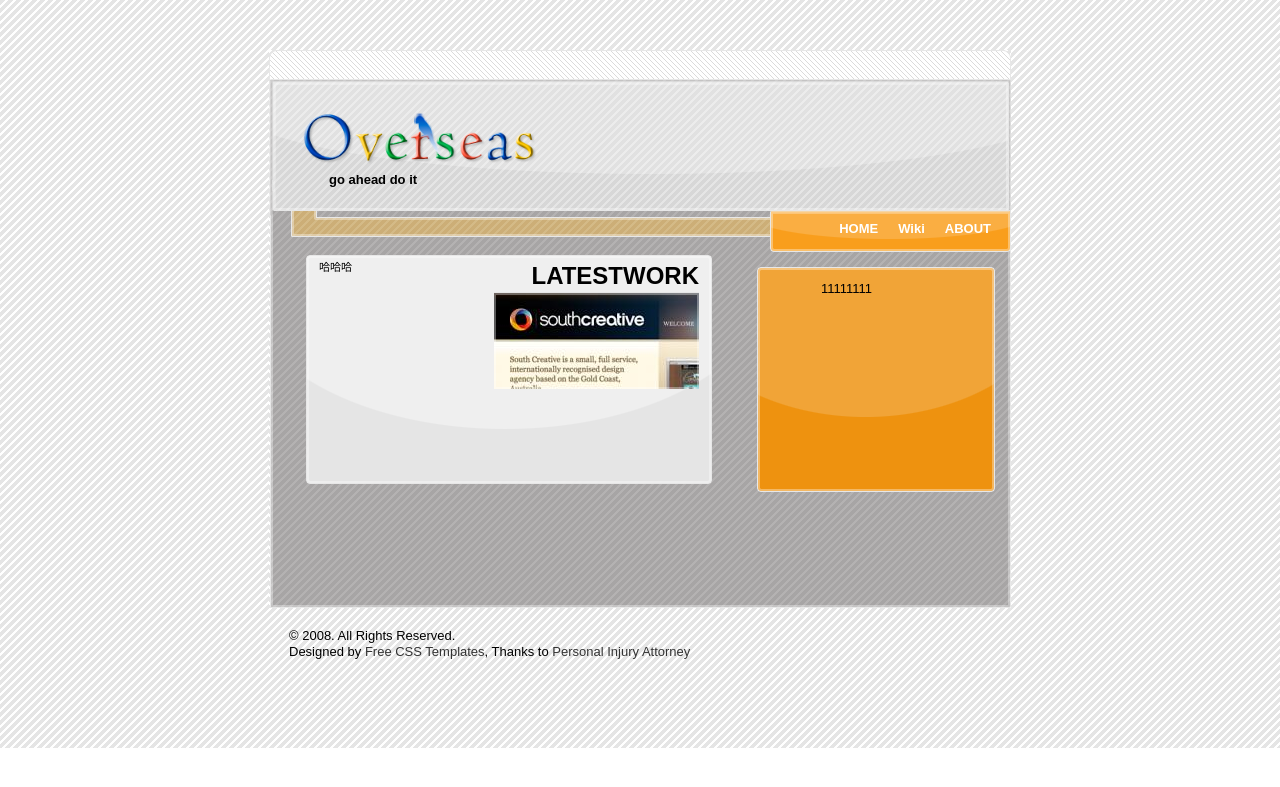
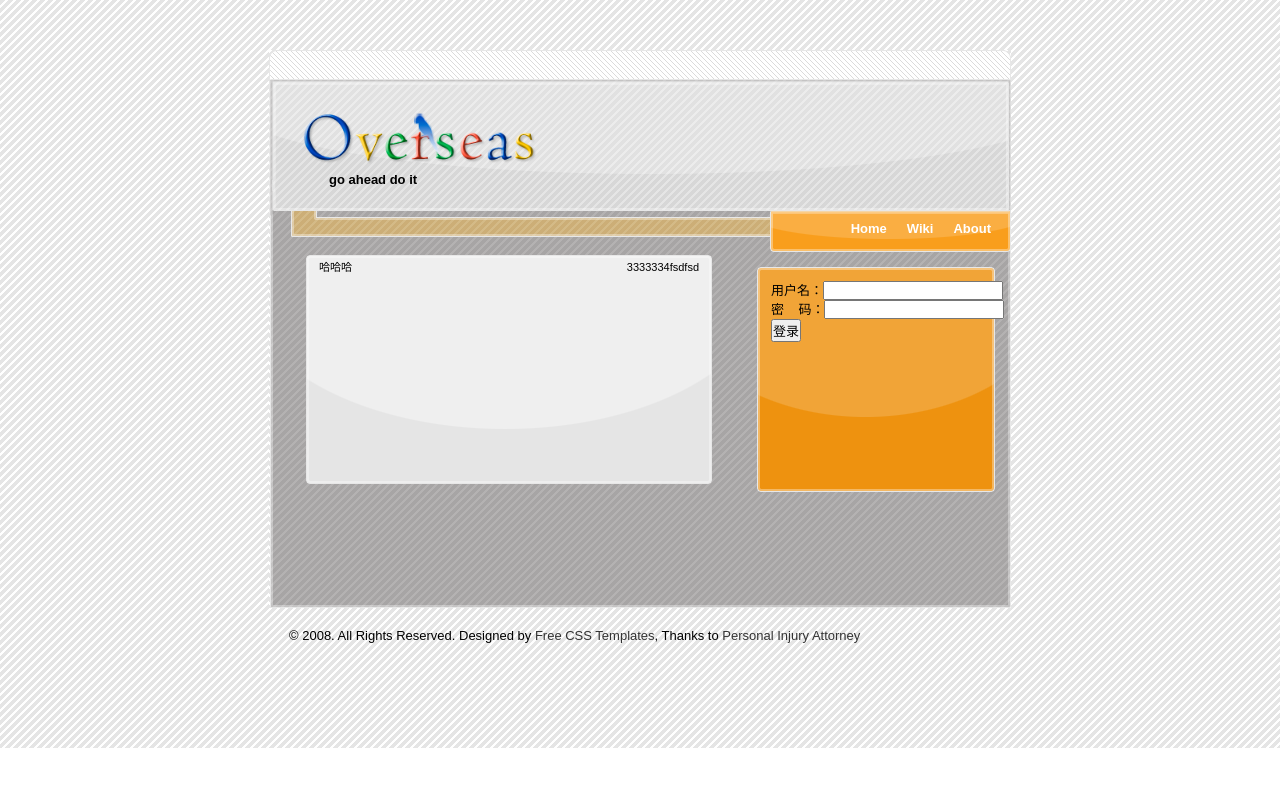
Before and after one commit to doggod999/overseas, a Django app: template template/index.html in a window 1280 px wide. Shown: the top 787 px of the page. Run offline with Django 3.2, Linux system fonts and the light colour scheme; the template is opened without the code that fills it, so the values that code supplies are empty.

Commit message:
登录功能初步

```diff
--- /dev/null
+++ b/login/admin.py
@@ -0,0 +1,5 @@
+from overseas.login.models import User
+
+from django.contrib import admin
+
+admin.site.register(User)
--- a/settings.py
+++ b/settings.py
@@ -78,4 +78,7 @@ INSTALLED_APPS = (
     'django.contrib.contenttypes',
     'django.contrib.sessions',
     'django.contrib.sites',
+    'django.contrib.admin',
+    'overseas.login',
+    'overseas.home',
 )
--- a/static/css/style.css
+++ b/static/css/style.css
@@ -19,8 +19,7 @@ a:hover {
 #wrap {
 	width:742px;
 	text-align:left;
-	margin:0 auto;padding:50px
-
+	margin:0 auto;padding:50px ;
 }
 
 .fl{ float:left}
@@ -46,13 +45,24 @@ img.logoimg{
 .main { width:160px}
 .main h2 {font-size:16px}
 .side {margin:70px 0 0 0 ; width: 250px;}
-.si {margin-left: 60px;}
+div.si
+{
+	margin-left: 10px;
+}
 #ct { width:380px; padding:50px 0 0 50px; font-size:11px}
 #ct div.fr h2 {font-size:24px; font-weight:700; text-align:right}
 ul#nav li {float:left; padding:0 10px}
 ul#nav {position:absolute; right:10px; top:10px; font-weight:700}
-ul#nav li a:hover {color:#990000}
-div.bt  { margin:50px 0 0 70px}
+
+ul#nav li a:hover
+{
+	color:#990000;
+}
+
+div.bt
+{
+	margin:50px 0 0 70px;
+}
 /* footer */
 #footer { height:50px; margin:20px}
 #footer a {color:#333333}
--- a/template/index.html
+++ b/template/index.html
@@ -18,17 +18,23 @@
 
   	<div id="content">
 		<ul id="nav">
-      <li class="first"><a href="#">HOME</a></li>
+			<li class="first"><a href="#">Home</a></li>
 			<li><a href="#">Wiki</a></li>
-      <li><a href="#">ABOUT</a></li>
+			<li><a href="#">About</a></li>
 		</ul>
 		<div class="side fr">
-      <div class="si"> 11111111</div>
+  			<div class="si">
+			<form action="/login/" method="POST" id="user">
+				用户名：<input type="text" size="20" name="username"><br>
+				密&nbsp;&nbsp;&nbsp;&nbsp;码：<input type="password" size="20" name="password"><br>
+				<input type="submit" value="登录">
+			</form>
+			</div>
 		</div>
 		<div id="ct">
   			<div class="fr">
-        <h2>LATESTWORK</h2>
-        <img src="/static/images/r.png" alt=""  /> </div>
+  				3333334fsdfsd
+  			</div>
   			<div class="main">
   			哈哈哈
   			</div>
@@ -39,7 +45,7 @@
 
 	<div id="footer">
 		<div id="ftinner">
-      <p id="copyright">© 2008. All Rights Reserved. <br/>
+			<p id="copyright">© 2008. All Rights Reserved.
 			Designed by <a href="http://www.free-css-templates.com/">Free CSS Templates</a>, Thanks to <a href="http://www.injuryexperts.com/">Personal Injury Attorney</a></p>
 		</div>
 	</div>
```
Also changed, not shown: login/models.py (added, +10 -0 lines), login/views.py (added, +15 -0 lines), urls.py (+4 -3 lines), login/__init__.py (added). Lines whose indentation alone changed are shown as unchanged.
